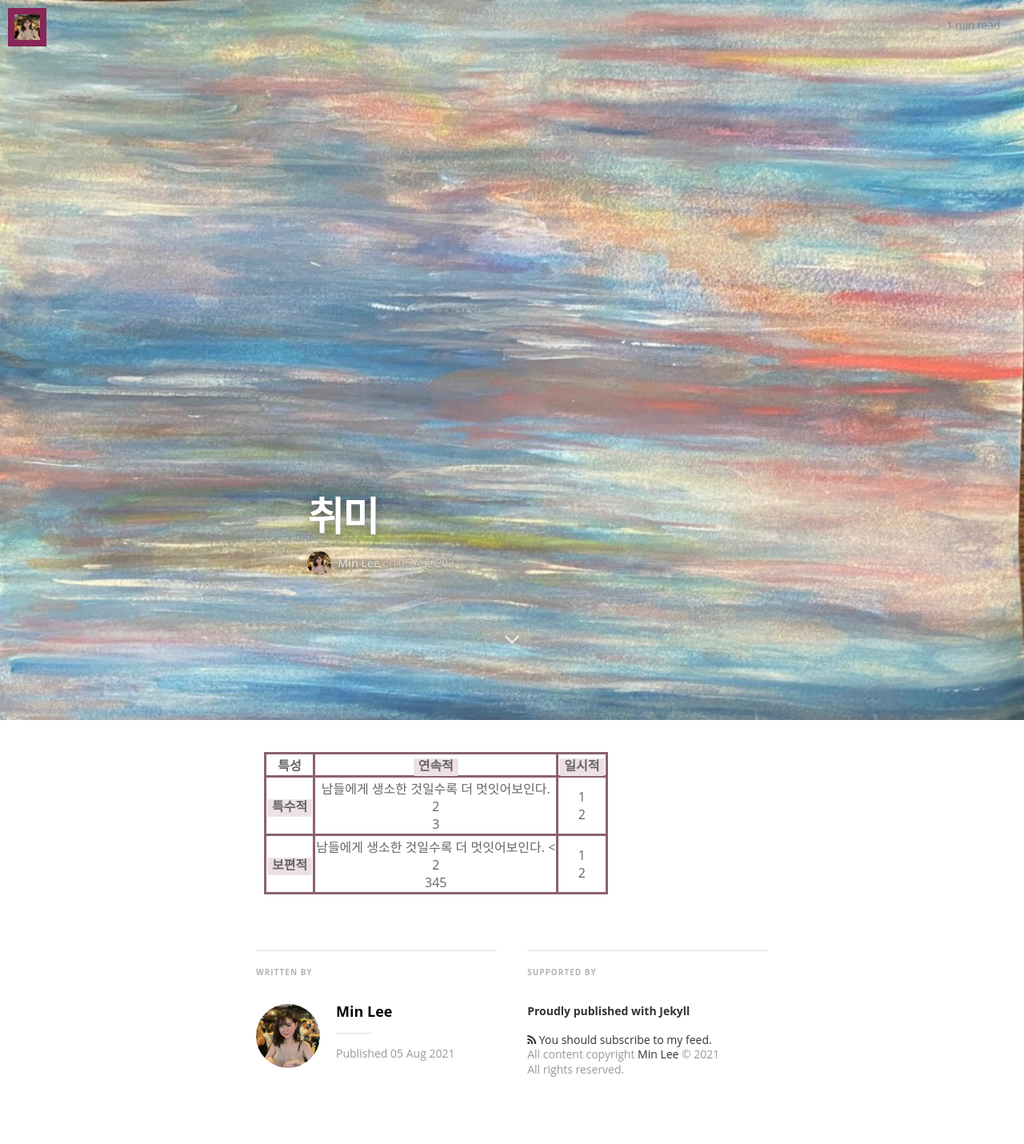
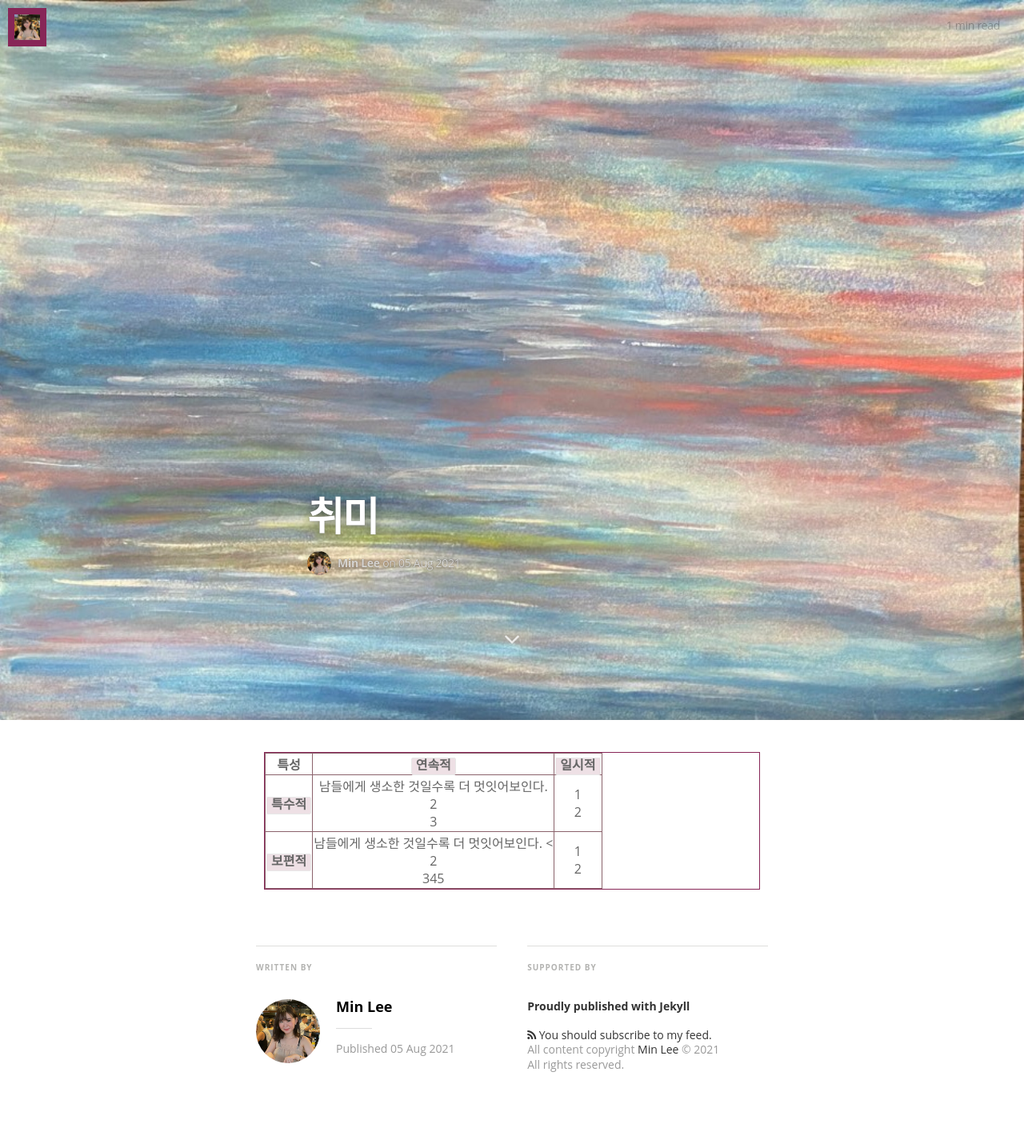
Before and after one commit to minniie/minniie.github.io, a Jekyll site: the page built from _posts/2021-08-05-post4.markdown, in a window 1280 px wide. Shown: the top 1430 px of the page at 80% size. Built offline with Jekyll 4.4.1, drawn with Linux system fonts in a browser that asks for light colours; nearby versions of some CDN libraries; some web fonts are replaced; grey boxes are pictures that could not be loaded.

Commit message:
Update main.sass

```diff
--- a/css/main.sass
+++ b/css/main.sass
@@ -36,11 +36,11 @@ table
   margin-left: 10px
   margin-right: 10px
   max-width: 100%
-  // border: 1px solid #872657
+  border: 1px solid #872657
   border-collapse: collapse
 
 th, td
-  border: 3px solid #8B636C
+  border: 1px solid #8B636C
 
 body
   font-family: $font-sans
```
